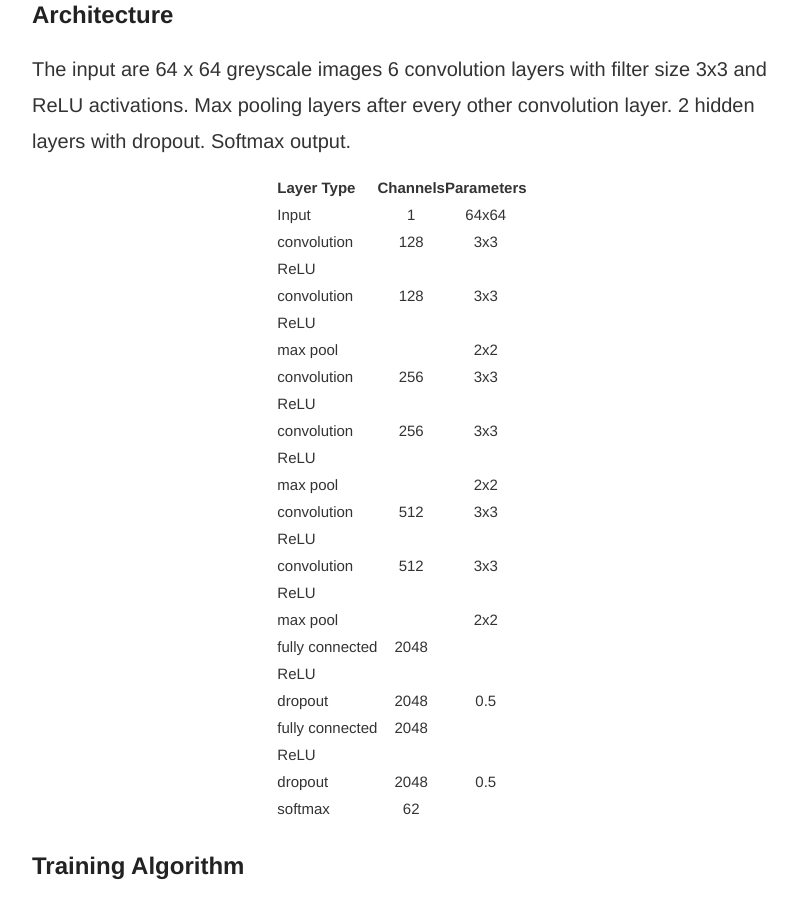
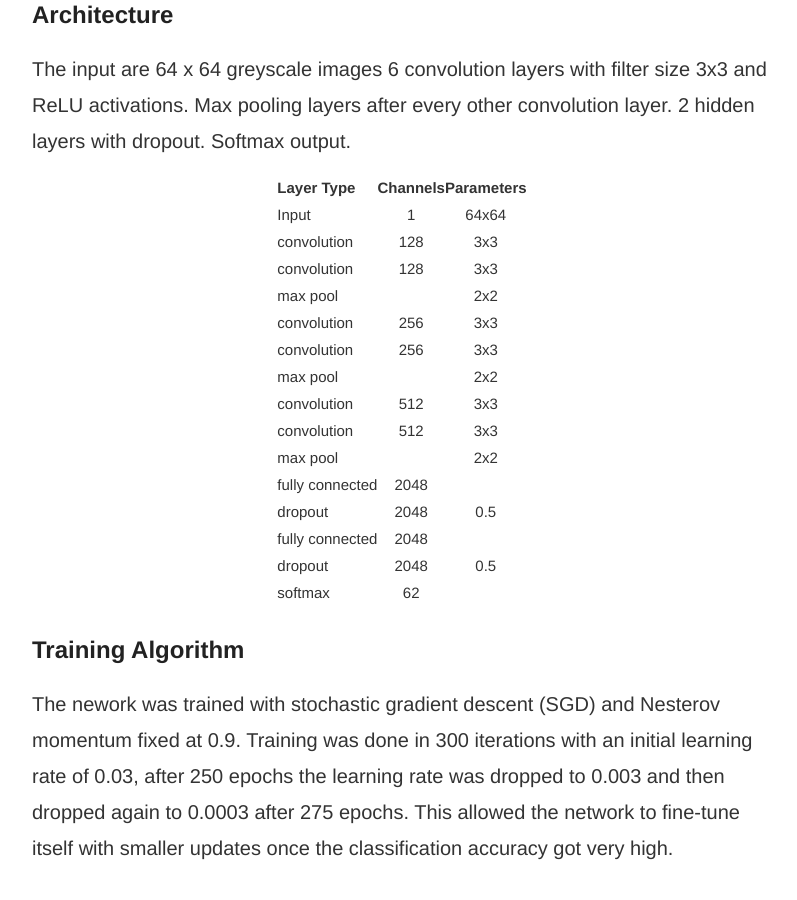
Before and after one commit to FlorianMuellerklein/FlorianMuellerklein.github.io, a Jekyll site: the page built from _posts/2016-2-13-cnn_streetview.md, in a window 1280 px wide and 900 px high, scrolled down 827 px. Shown: the whole window, without its empty margins (238-1035 px from the left). Built offline with Jekyll 4.4.1, drawn with Linux system fonts in a browser that asks for light colours.

Commit message:
chars 74 cnn

```diff
--- a/_posts/2016-2-13-cnn_streetview.md
+++ b/_posts/2016-2-13-cnn_streetview.md
@@ -18,25 +18,17 @@ The input are 64 x 64 greyscale images
 | :--- | :---: | :---: |
 | Input      | 1 | 64x64 |
 | convolution | 128 | 3x3 |
-| ReLU |  | |
 | convolution | 128 | 3x3 |
-| ReLU | | |
 | max pool | | 2x2 |
 | convolution | 256 | 3x3 |
-| ReLU |  | |
 | convolution | 256 | 3x3 |
-| ReLU |  | |
 | max pool | | 2x2 |
 | convolution| 512 | 3x3 |
-| ReLU |  | |
 | convolution | 512 | 3x3 |
-| ReLU |  | |
 | max pool | | 2x2 |
 | fully connected | 2048 | |
-| ReLU |  | |
 | dropout | 2048 | 0.5 |
 | fully connected | 2048 | |
-| ReLU |  | |
 | dropout | 2048 | 0.5 |
 | softmax | 62 | |
 
```
